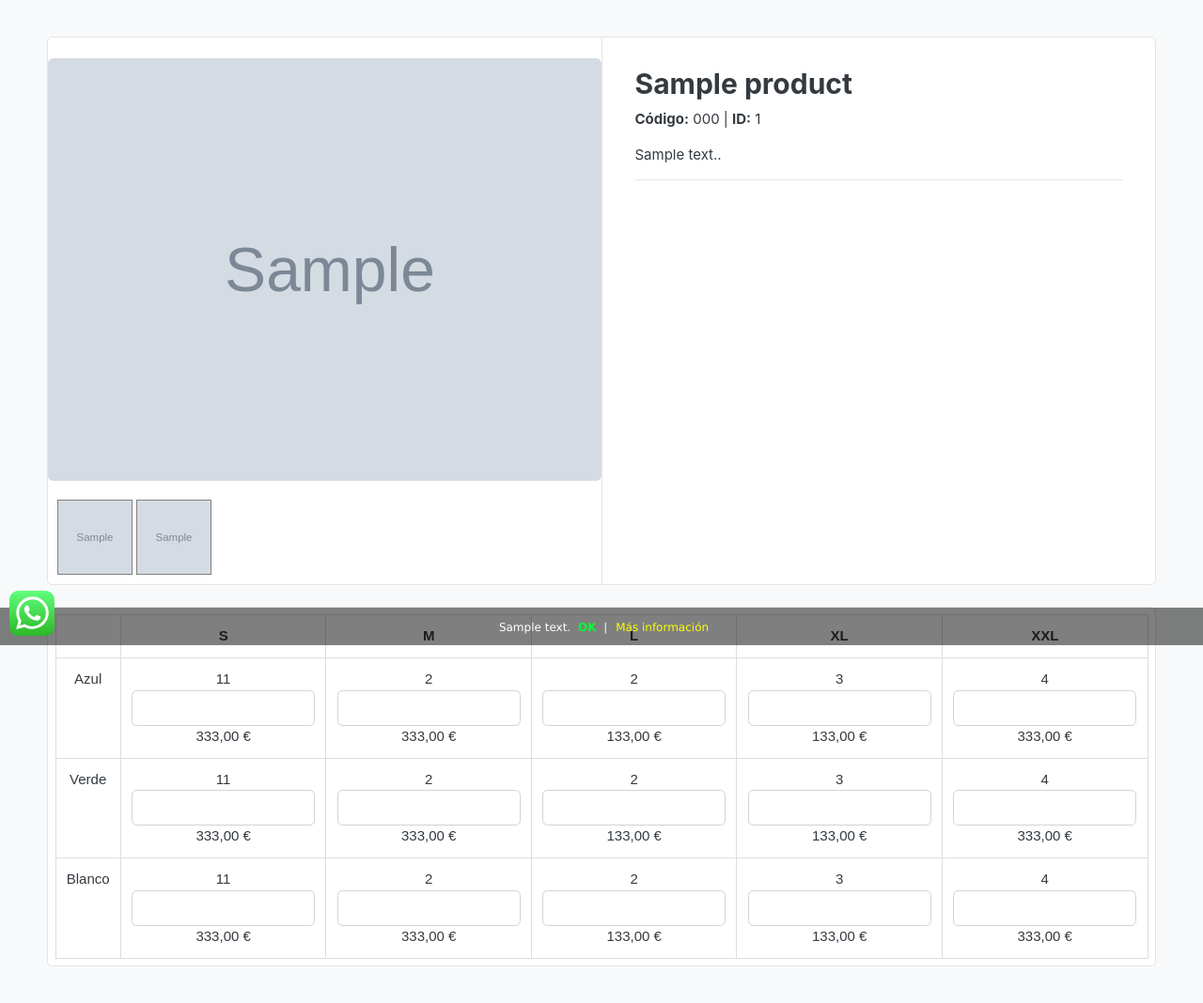
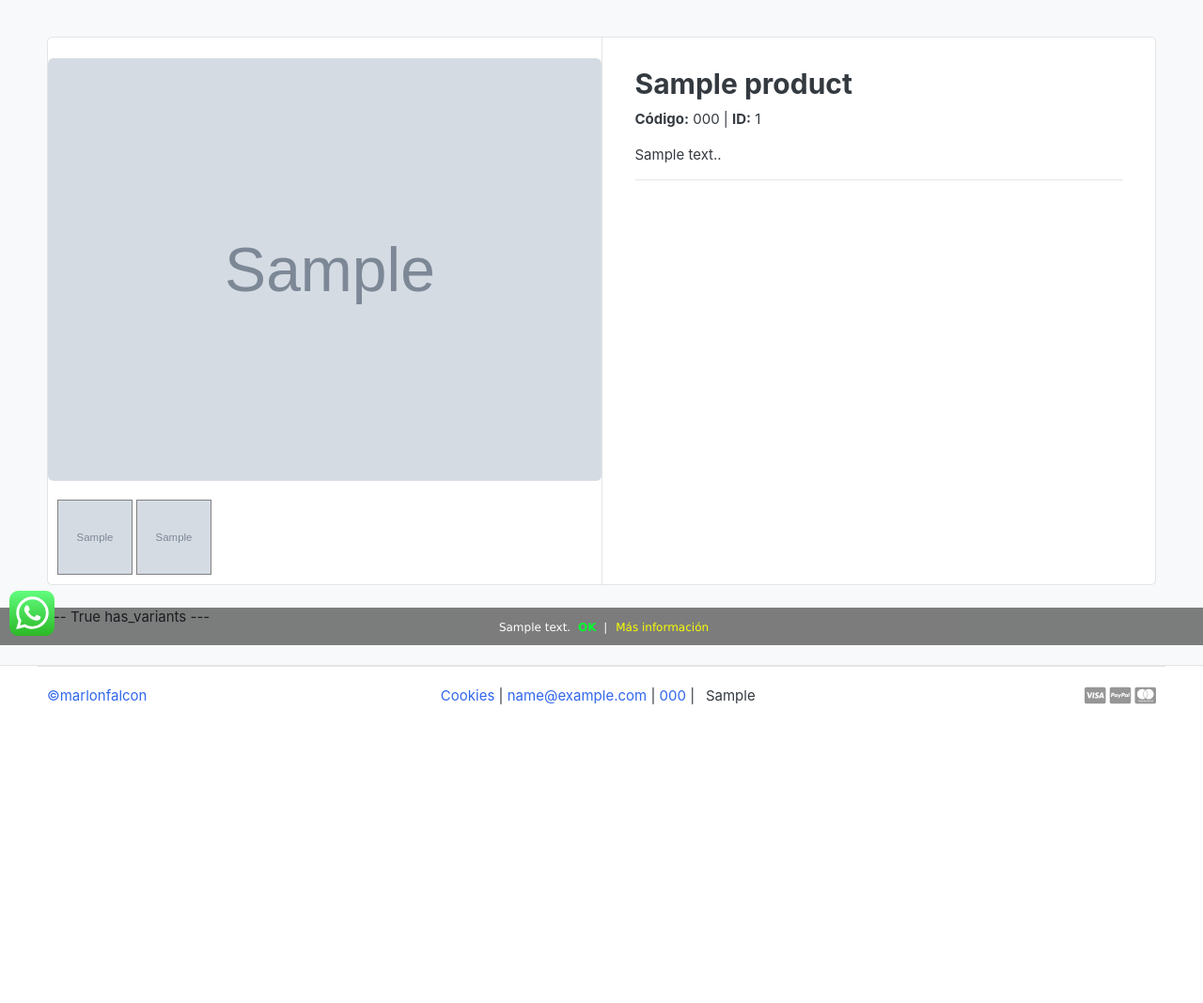
Before and after one commit to falconsoft3d/clientportal, a Django app: a page that uses templates/store/product_detail.html in a window 1280 px wide. Shown: the part 113-1181 px from the top of the page at 94% size. After the commit the page ends 863 px from the top, so only its background shows below. Run offline with Django 3.2, Linux system fonts and the light colour scheme; tables that the repository leaves empty hold one stand-in row (values such as "Sample post"); grey boxes marked "Sample" are stand-in pictures; parts of the project's set-up code (start-up, migrations or seed data) failed here and were passed over; some web fonts are replaced.

Commit message:
Trabajando en la matriz

```diff
--- a/templates/store/product_detail.html
+++ b/templates/store/product_detail.html
@@ -103,8 +103,11 @@
                   padding: 8px;
                 }
     </style>
-
-        <!-- Variant Table -->
+        <p>
+            --- {{ single_product.has_variants }} has_variants   ---
+        </p>
+        <!-- Comprobamos que el usuario este logeado para mostrar las variantes -->
+        {% if user.id is not None and single_product.has_variants %}
         <div class="card">
                  <div class="row no-gutters">
 
@@ -145,6 +148,7 @@
                     </table>
                  </div>
         </div> <!-- card.// -->
+        {% endif %}
 
     </div> <!-- container .//  -->
     </section>
```
